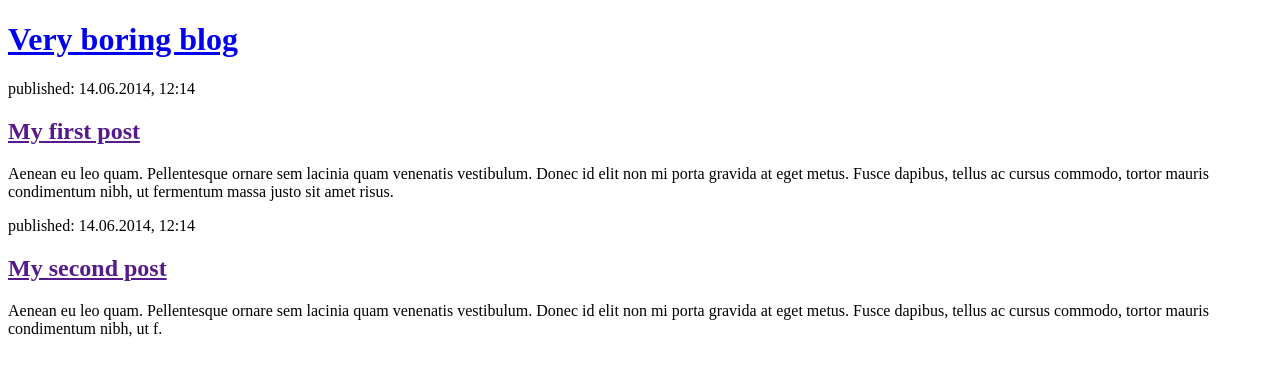
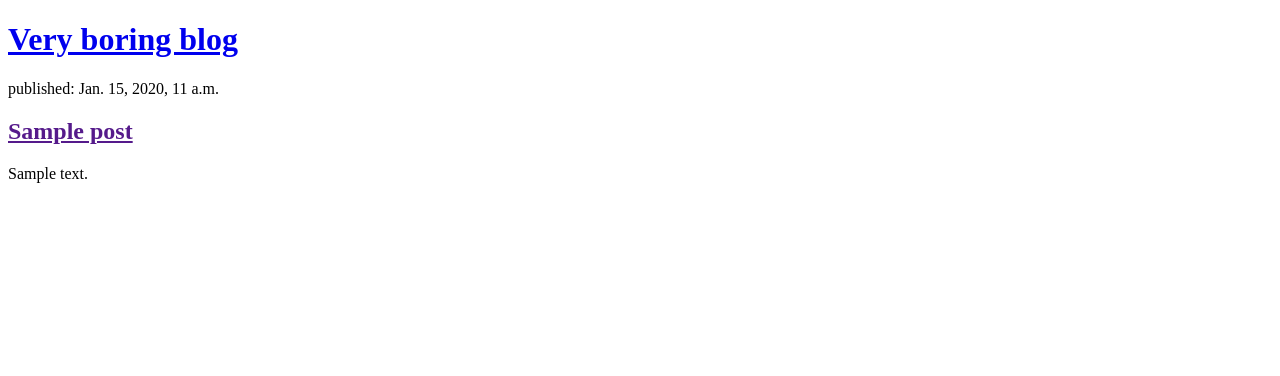
Before and after one commit to midlll/my-first-blog, a Django app: page / in a window 1280 px wide. Shown: the top 376 px of the page. Run offline with Django 3.2, Linux system fonts and the light colour scheme; tables that the repository leaves empty hold one stand-in row (values such as "Sample post").

Commit message:
Modified templates to display posts from database

```diff
--- a/blog/templates/blog/post_list.html
+++ b/blog/templates/blog/post_list.html
@@ -8,16 +8,12 @@
             <h1><a href="/">Very boring blog</a></h1>
         </header>
 
-        <article>
-            <time>published: 14.06.2014, 12:14</time>
-            <h2><a href="">My first post</a></h2>
-            <p>Aenean eu leo quam. Pellentesque ornare sem lacinia quam venenatis vestibulum. Donec id elit non mi porta gravida at eget metus. Fusce dapibus, tellus ac cursus commodo, tortor mauris condimentum nibh, ut fermentum massa justo sit amet risus.</p>
-        </article>
-
-        <article>
-            <time>published: 14.06.2014, 12:14</time>
-            <h2><a href="">My second post</a></h2>
-            <p>Aenean eu leo quam. Pellentesque ornare sem lacinia quam venenatis vestibulum. Donec id elit non mi porta gravida at eget metus. Fusce dapibus, tellus ac cursus commodo, tortor mauris condimentum nibh, ut f.</p>
-        </article>
+        {% for post in posts %}
+            <article>
+                <time>published: {{ post.published_date }}</time>
+                <h2><a href="">{{ post.title }}</a></h2>
+                <p>{{ post.text|linebreaksbr }}</p>
+            </article>
+        {% endfor %}
     </body>
 </html>
--- a/blog/views.py
+++ b/blog/views.py
@@ -1,6 +1,9 @@
 from django.shortcuts import render
+from django.utils import timezone
+from .models import Post
 
 # Create your views here. --- "logic" of the application
 
 def post_list(request):
-    return render(request, 'blog/post_list.html', {})
+    posts = Post.objects.filter(published_date__lte=timezone.now()).order_by('published_date')
+    return render(request, 'blog/post_list.html', {'posts': posts})
--- a/mysite/urls.py
+++ b/mysite/urls.py
@@ -18,5 +18,5 @@ from django.urls import path, include
 
 urlpatterns = [
     path('admin/', admin.site.urls),
-    path('', include('blog.urls')),
+    path('', include('blog.urls')), # adding application urls in the main site conf
 ]
```
